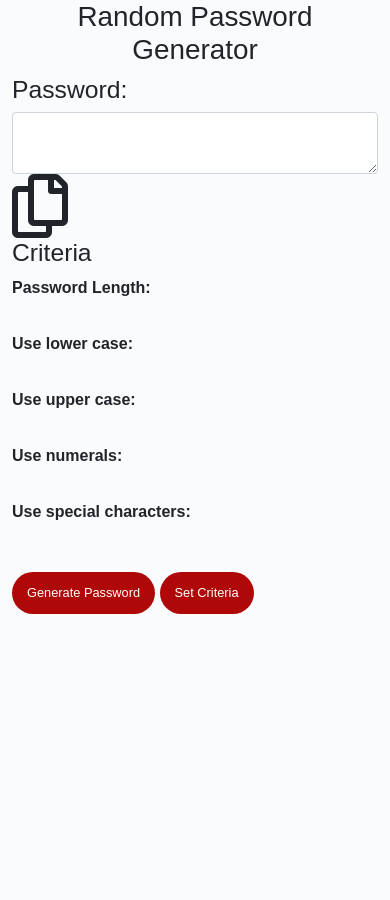
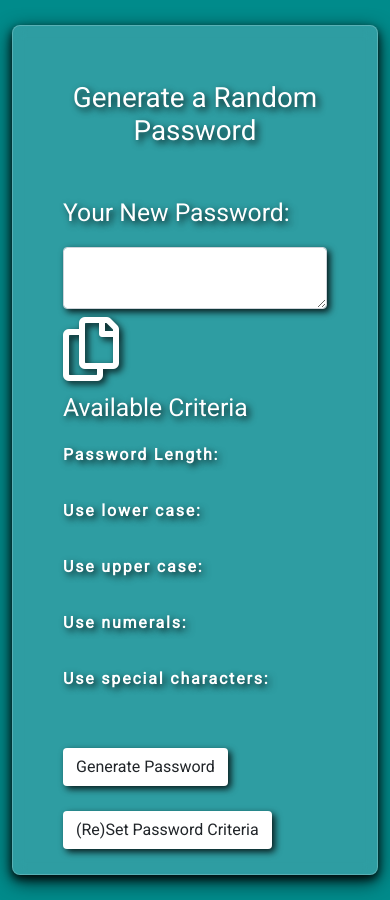
Before and after one commit to JohnMohr/passwordgen, a plain HTML site: page index.html in a window 390 px wide. Before the commit the page ends 844 px from the top, so only its background shows below. Drawn offline with nearby package versions, Linux system fonts and the light colour scheme.

Commit message:
ready for push to live

```diff
--- a/index.html
+++ b/index.html
@@ -17,12 +17,12 @@
         <article class="resultWindow">
             <section class="row">
                 <div class="col-md-12">
-                    <h1 class="text-center">Random Password Generator</h1>
+                    <h1 class="text-center">Generate a Random Password</h1>
                 </div>
             </section>
             <section class="row">
                 <div class="col-md-12">
-                    <h2>Password:</h2>
+                    <h2>Your New Password:</h2>
                 </div>
             </section>
             <section class="row">
@@ -37,7 +37,7 @@
                     </a>
                 </div>
             </section>
-            <h2>Criteria</h2>
+            <h2> Available Criteria</h2>
             <!-- User selected criteria goes in this grid section -->
             <section class="row">
                 <div class="col-md-3">
@@ -93,7 +93,7 @@
             <section class="row">
                 <div class="col-md-12">
                     <button class="btn" id="generate">Generate Password</button>
-                    <button class="btn" id="setCriteria">Set Criteria</button>
+                    <button class="btn" id="setCriteria">(Re)Set Password Criteria</button>
                 </div>
             </section>
         </article>
--- a/style.css
+++ b/style.css
@@ -1,137 +1,68 @@
-*,
-*::before,
-*::after {
-  box-sizing: border-box;
+/* Import google font */
+@import url('https://fonts.googleapis.com/css2?family=Roboto&display=swap');
+
+/* set body background image and stretch to fit screen, set text color and shadow for visibility */
+body{
+    font-family: Roboto;
+    background-color:darkcyan;
+    color: white;
+    text-shadow: 3px 3px 7px rgba(0, 0, 0, 0.85);
 }
 
-html,
-body,
-.wrapper {
-  height: 100%;
-  margin: 0;
-  padding: 0;
+/* ensure cursor is a pointer on all links - needed for copy link especially */
+a{
+    cursor: pointer;
 }
 
-body {
-  font-family: sans-serif;
-  background-color: #f9fbfd;
+/* add white space */
+h1{
+    margin: 30px auto;
+    text-shadow: 3px 3px 7px rgba(0, 0, 0, 0.85);
 }
 
-.wrapper {
-  padding-top: 30px;
-  padding-left: 20px;
-  padding-right: 20px;
+/* add white space */
+h2{
+    margin: 20px auto;
+    text-shadow: 3px 3px 7px rgba(0, 0, 0, 0.85);
 }
 
-header {
-  text-align: center;
-  padding: 20px;
-  padding-top: 0px;
-  color: hsl(206, 17%, 28%);
+/* change button color  */
+button{
+    margin: 25px 8px 0 0;
+    color: black;
+    background-color: white !important;
+    box-shadow: 3px 3px 7px rgba(0, 0, 0, 0.85);
 }
 
-.card {
-  background-color: hsl(0, 0%, 100%);
-  border-radius: 5px;
-  border-width: 1px;
-  box-shadow: rgba(0, 0, 0, 0.15) 0px 2px 8px 0px;
-  color: hsl(206, 17%, 28%);
-  font-size: 18px;
-  margin: 0 auto;
-  max-width: 800px;
-  padding: 30px 40px;
+textarea{
+    box-shadow: 3px 3px 7px rgba(0, 0, 0, 0.85);
 }
 
-.card-header::after {
-  content: " ";
-  display: block;
-  width: 100%;
-  background: #e7e9eb;
-  height: 2px;
+
+p{
+    letter-spacing: 1.8px;
+    text-shadow: 3px 3px 7px rgba(0, 0, 0, 0.85);
+}
+/* nudge copy link placement */
+i{
+    position: relative;
+    top: -2px;
 }
 
-.card-body {
-  min-height: 100px;
+/* add "glass" effect to main div */
+.resultWindow{
+    padding: 25px 50px;
+    border: 0.1px solid rgba(255,255,255,0.2);
+    background-color: rgba(230,230,255,0.2);
+    backdrop-filter: blur(7px);
+    border-radius: 8px;;
+    margin: 25px auto;
+    box-shadow: 0 4px 8px 0 rgba(0, 0, 0, 0.8), 0 6px 20px 0 rgba(0, 0, 0, 0.79);
 }
 
-.card-footer {
-  text-align: center;
+@media (max-width: 768px) {
+    i{
+        position: relative;
+        top: 8px;
+    }
 }
-
-.card-footer::before {
-  content: " ";
-  display: block;
-  width: 100%;
-  background: #e7e9eb;
-  height: 2px;
-}
-
-.card-footer::after {
-  content: " ";
-  display: block;
-  clear: both;
-}
-
-.btn {
-  border: none;
-  background-color: hsl(360, 91%, 36%);
-  border-radius: 25px;
-  box-shadow: rgba(0, 0, 0, 0.1) 0px 1px 6px 0px rgba(0, 0, 0, 0.2) 0px 1px 1px
-    0px;
-  color: hsl(0, 0%, 100%);
-  display: inline-block;
-  font-size: 22px;
-  line-height: 22px;
-  margin: 16px 16px 16px 20px;
-  padding: 14px 34px;
-  text-align: center;
-  cursor: pointer;
-}
-
-button[disabled] {
-  cursor: default;
-  background: #c0c7cf;
-}
-
-.float-right {
-  float: right;
-}
-
-#password {
-  -webkit-appearance: none;
-  -moz-appearance: none;
-  appearance: none;
-  border: none;
-  display: block;
-  width: 100%;
-  padding-top: 15px;
-  padding-left: 15px;
-  padding-right: 15px;
-  padding-bottom: 85px;
-  font-size: 1.2rem;
-  text-align: center;
-  margin-top: 10px;
-  margin-bottom: 10px;
-  border: 2px dashed #c0c7cf;
-  border-radius: 6px;
-  resize: none;
-  overflow: hidden;
-}
-
-@media (max-width: 690px) {
-  .btn {
-    font-size: 1rem;
-    margin: 16px 0px 0px 0px;
-    padding: 10px 15px;
-  }
-
-  #password {
-    font-size: 1rem;
-  }
-}
-
-@media (max-width: 500px) {
-  .btn {
-    font-size: 0.8rem;
-  }
-}
```
Also changed, not shown: 1 other file.
